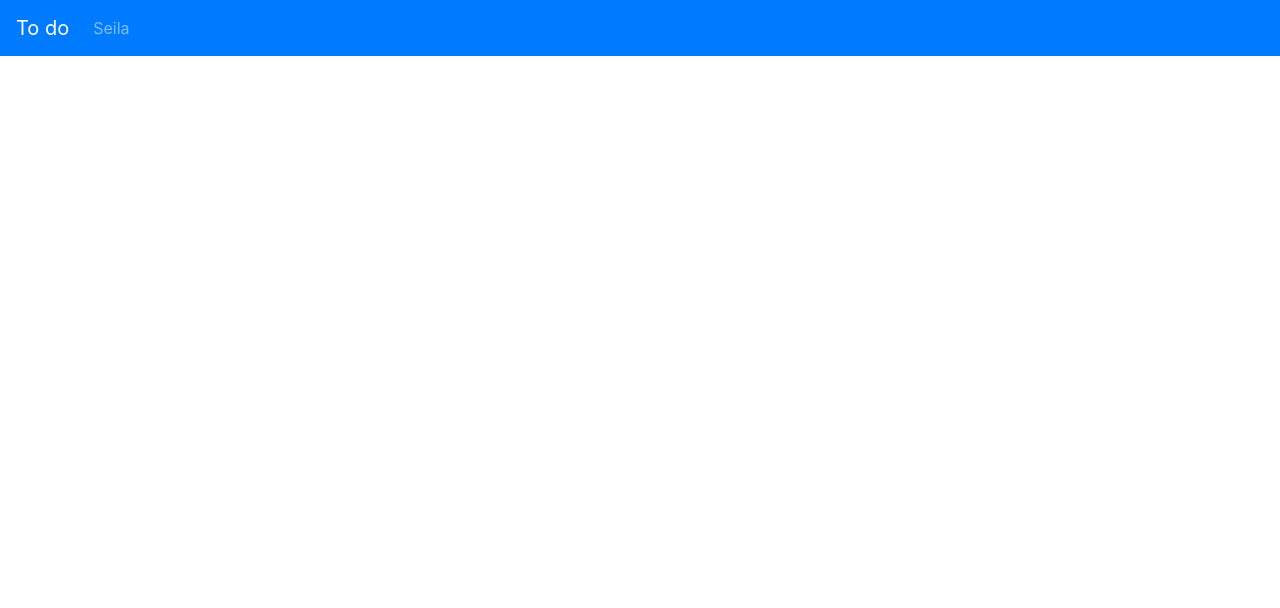
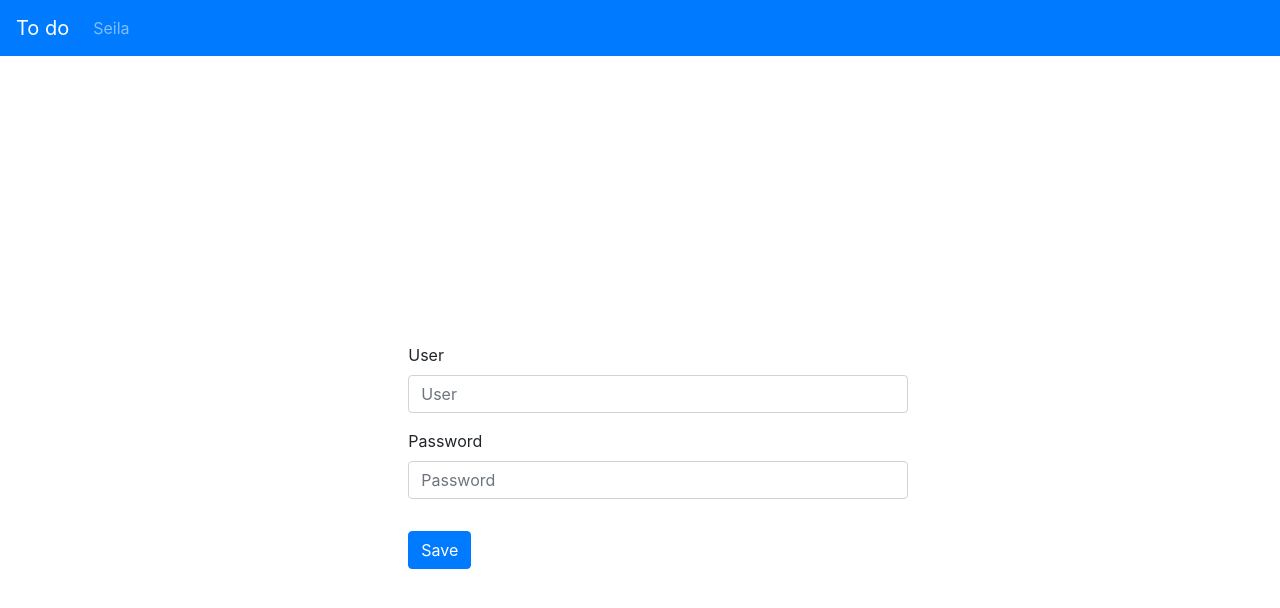
Before and after one commit to lucasdanillo/security-todo, a React (Create React App) app: page /signup in a window 1280 px wide. Shown: the top 608 px of the page. Built offline with nearby package versions, Linux system fonts and the light colour scheme.

Commit message:
add signUp and update signIn

```diff
--- a/src/routes.tsx
+++ b/src/routes.tsx
@@ -3,6 +3,7 @@ import Switch from 'react-bootstrap/esm/Switch';
 import { BrowserRouter, Redirect, Route } from 'react-router-dom';
 import Navbar from './components/navbar';
 import SignIn from './views/signIn';
+import SignUp from './views/signUp'
 import NotesList from './views/notesList';
 import UsersList from './views/usersList';
 import UserDetails from './views/userDetails';
@@ -59,7 +60,7 @@ export default function Routes() {
             <Switch>
                 <Route exact path="/" component={SignIn} />
                 <Route path="/signin" component={SignIn} />
-                <Route path="/signup" />
+                <Route path="/signup" component={SignUp}/>
                 {
                     currentUser &&
                     <>
--- a/src/views/signIn/index.tsx
+++ b/src/views/signIn/index.tsx
@@ -1,5 +1,5 @@
 import { useState } from 'react';
-import { Form, Button, Container } from 'react-bootstrap';
+import { Form, Button, Container, Row } from 'react-bootstrap';
 import { useHistory } from 'react-router-dom';
 
 function SignIn() {
@@ -8,6 +8,12 @@ function SignIn() {
 
   const [email, setEmail] = useState('');
   const [password, setPassword] = useState('');
+
+  function navigateToSignUp() {
+    history.push({
+      pathname: '/signup',
+    });
+  }
 
   async function handleSignIn() {
 
@@ -72,9 +78,14 @@ function SignIn() {
           <Form.Label>Password</Form.Label>
           <Form.Control type="password" placeholder="Password" onChange={(e) => setPassword(e.target.value)} />
         </Form.Group>
-        <Button variant="primary" type="submit" >
-          Login
-        </Button>
+        <Row style={{justifyContent: 'space-between', padding: '1rem'}}>
+          <Button variant="primary" type="submit" >
+            Login
+          </Button>
+          <Button variant="light" type="submit" onClick={() => navigateToSignUp()}>
+            Sign Up
+          </Button>
+        </Row>
       </Form>
     </Container>
   );
--- a/src/views/signUp/index.tsx
+++ b/src/views/signUp/index.tsx
@@ -1,10 +1,40 @@
-import React from 'react';
+import { useState } from 'react';
+import { Container, Form, Button } from 'react-bootstrap';
 
 function SignUp() {
+
+  const [email, setEmail] = useState('');
+  const [password, setPassword] = useState('');
+
+  async function handleSignUp(){
+    console.log(email);
+    console.log(password);
+  }
+
   return (
-    <div className="SignUp">
-
-    </div>
+    <Container style={{
+      display: 'flex',
+      justifyContent: 'center',
+      alignItems: 'center',
+      width: '100vw',
+      height: '100vh',
+    }}>
+      <Form onSubmit={handleSignUp} style={{
+        width: '45%'
+      }}>
+        <Form.Group controlId="formBasicEmail">
+          <Form.Label>User</Form.Label>
+          <Form.Control type="email" placeholder="User" onChange={(e) => setEmail(e.target.value)}/>
+        </Form.Group>
+        <Form.Group controlId="formBasicPassword">
+          <Form.Label>Password</Form.Label>
+          <Form.Control type="password" placeholder="Password" onChange={(e) => setPassword(e.target.value)} />
+        </Form.Group>
+        <Button variant="primary" type="submit" onClick={() => handleSignUp()} style={{ marginTop: '1rem'}}>
+          Save
+        </Button>
+      </Form>
+    </Container>
   );
 }
 
```
